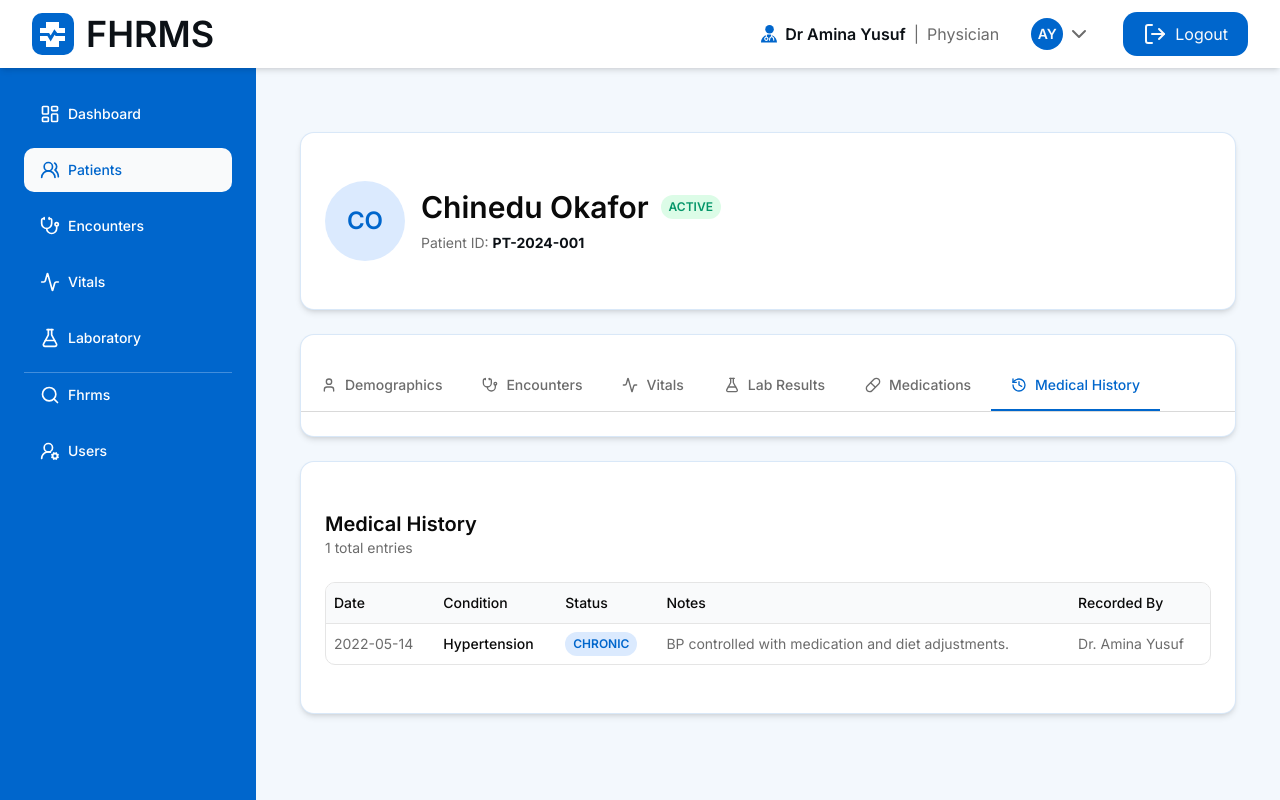
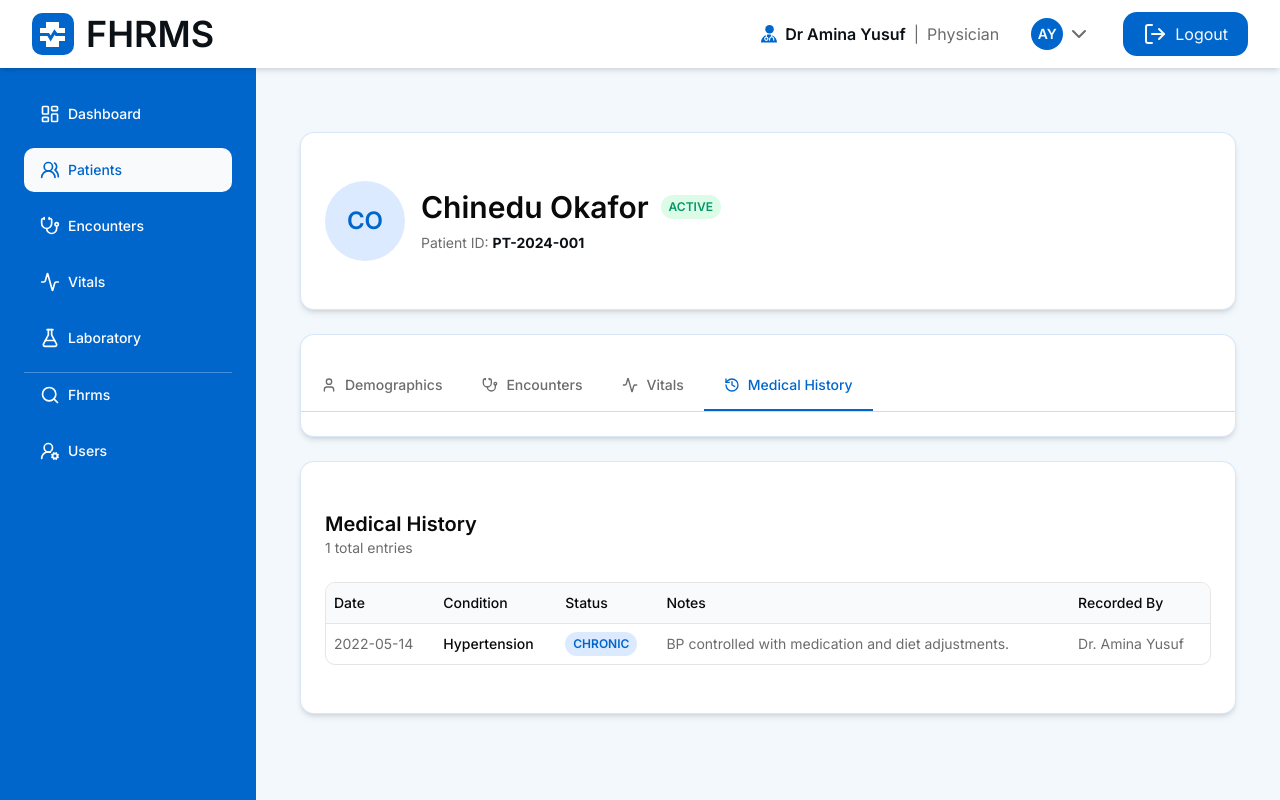
Before and after one commit to Isaiah-Alex/FHRMS, a Next.js app: page /patients/1/history in a window 1280 px wide. Built offline with nearby package versions, Linux system fonts and the light colour scheme.

Commit message:
feat: remove unused icons from patient profile and history tabs

```diff
--- a/app/(main)/patients/[patientId]/history/page.tsx
+++ b/app/(main)/patients/[patientId]/history/page.tsx
@@ -6,9 +6,7 @@ import { Badge } from "@/components/ui/badge";
 import NameProfile from "@/components/NameProfile";
 import {
     Activity,
-    FlaskConical,
-    History,
-    Pill,
+  History,
     Stethoscope,
     User,
 } from "lucide-react";
@@ -27,9 +25,7 @@ const tabs = [
     { id: "demographics", label: "Demographics", icon: User, path: (id: string) => `/patients/${id}` },
     { id: "encounters", label: "Encounters", icon: Stethoscope, path: (id: string) => `/patients/${id}/encounters` },
     { id: "vitals", label: "Vitals", icon: Activity, path: (id: string) => `/patients/${id}/vitals` },
-    { id: "lab-results", label: "Lab Results", icon: FlaskConical, path: (id: string) => `/patients/${id}/laboratory` },
-    { id: "medications", label: "Medications", icon: Pill, path: (id: string) => `/patients/${id}/medications` },
-    { id: "medical-history", label: "Medical History", icon: History, path: (id: string) => `/patients/${id}/history` },
+  { id: "medical-history", label: "Medical History", icon: History, path: (id: string) => `/patients/${id}/history` },
 ];
 
 export default function PatientHistoryPage() {
--- a/app/(main)/patients/[patientId]/page.tsx
+++ b/app/(main)/patients/[patientId]/page.tsx
@@ -9,8 +9,6 @@ import {
     User,
     Calendar,
     Activity,
-    FlaskConical,
-    Pill,
     History,
     Pencil,
     Upload,
@@ -44,8 +42,6 @@ export default function PatientProfilePage() {
         { id: "demographics", label: "Demographics", icon: User, path: null },
         { id: "encounters", label: "Encounters", icon: Stethoscope, path: `/patients/${patientId}/encounters` },
         { id: "vitals", label: "Vitals", icon: Activity, path: `/patients/${patientId}/vitals` },
-        { id: "lab-results", label: "Lab Results", icon: FlaskConical, path: `/patients/${patientId}/laboratory` },
-        { id: "medications", label: "Medications", icon: Pill, path: `/patients/${patientId}/medications` },
         { id: "medical-history", label: "Medical History", icon: History, path: `/patients/${patientId}/history` },
     ];
 
```
